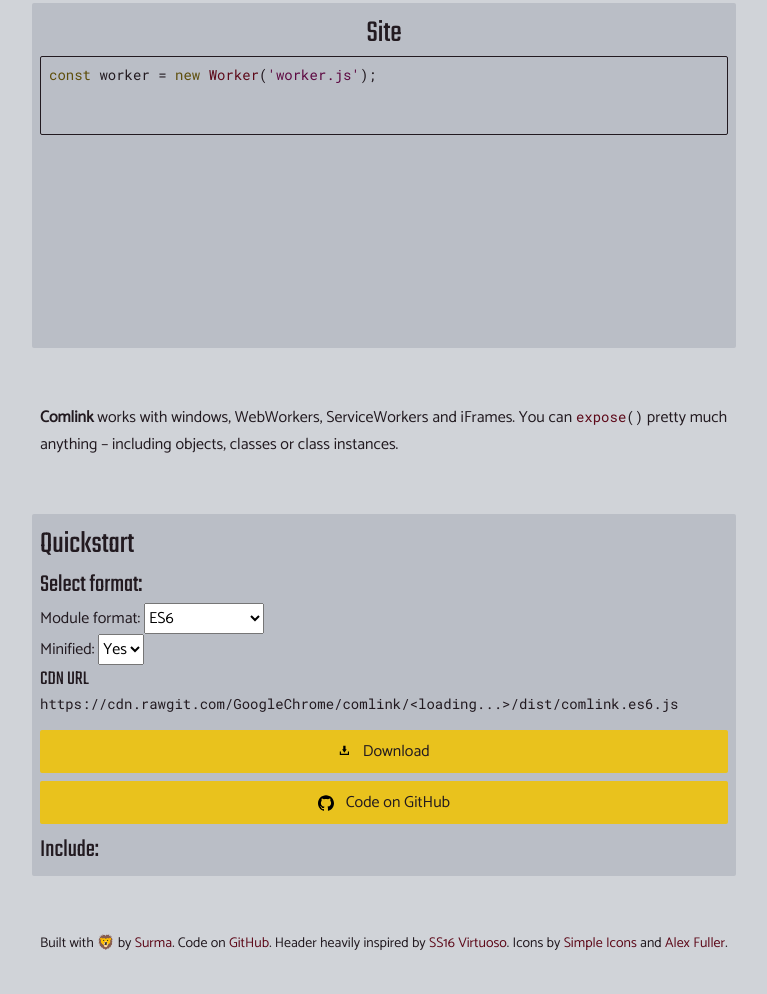
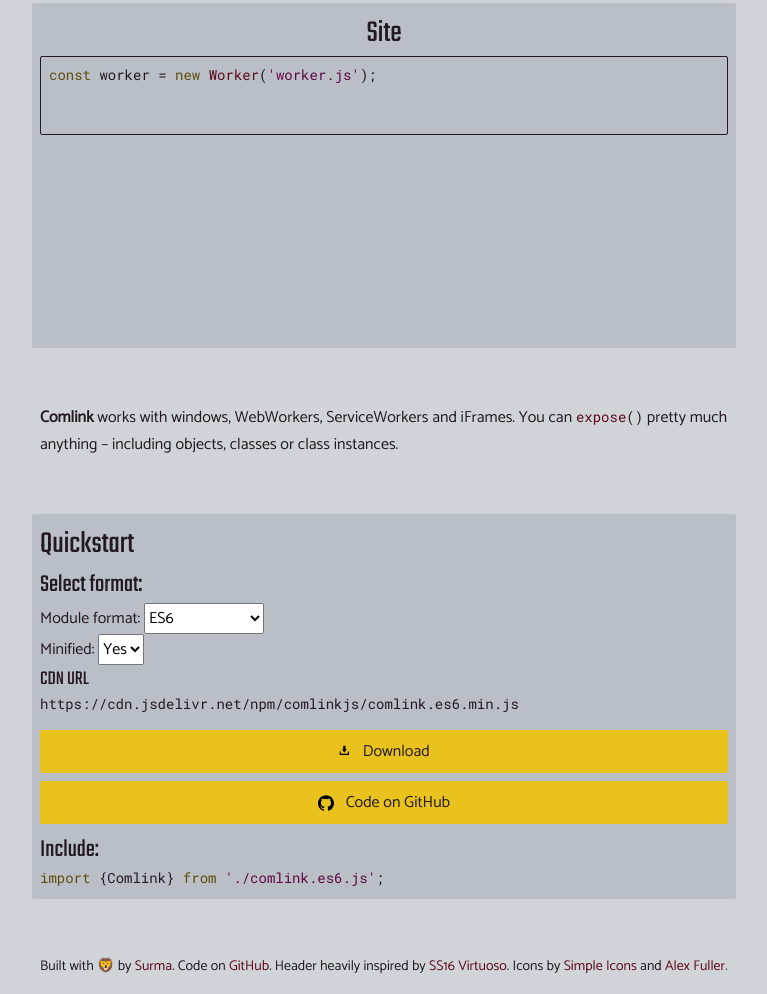
Before and after one commit to GoogleChromeLabs/comlink, a website: page docs/index.html in a window 1280 px wide. Shown: the part 309-1303 px from the top of the page, without its empty margins (256-1023 px from the left). Before the commit the page ends 1280 px from the top, so only its background shows below. Drawn offline with Linux system fonts and the light colour scheme; no server answers.

Commit message:
Use JSDelivr

```diff
--- a/docs/commit-injecter.js
+++ b/docs/commit-injecter.js
@@ -1,10 +1,4 @@
 (function() {
-  const ENDPOINT = 'https://api.github.com/repos/GoogleChrome/comlink/commits/master';
-  const hashPromise = (async _ => {
-    const resp = await fetch(ENDPOINT);
-    const payload = await resp.json();
-    return payload.sha;
-  })();
   const quickstartSection = document.querySelector('#quickstart');
   const cdnLink = document.querySelector('#cdnlink');
   const downloadLink = document.querySelector('#downloadlink');
@@ -16,12 +10,11 @@
   ];
 
   async function generateLink() {
-    const hash = await hashPromise;
     const extensions = selectors
       .map(select => select.value)
       .filter(v => v.length > 0)
       .join('.');
-    return `https://cdn.rawgit.com/GoogleChrome/comlink/${hash}/dist/comlink.${extensions}.js`;
+    return `https://cdn.jsdelivr.net/npm/comlinkjs/comlink.${extensions}.js`;
   }
 
   async function update() {
--- a/docs/index.html
+++ b/docs/index.html
@@ -64,7 +64,7 @@
       </label>
       <h3>CDN URL</h3>
       <code id="cdnlink">
-        https://cdn.rawgit.com/GoogleChrome/comlink/&lt;loading...&gt;/dist/comlink.es6.js
+        https://cdn.jsdelivr.net/npm/comlinkjs/comlink.es6.min.js
       </code>
       <a href="#" id="downloadlink" class="ctabutton" download>
         <svg xmlns="http://www.w3.org/2000/svg" viewBox="0 0 100 125"><path d="M77 59v18H23V59h-9v27h72V59"/><path d="M68 41h-9V14H41v27h-9l18 27"/></svg>
```
Also changed, not shown: docs/index.tpl.html (+1 -1 lines).
